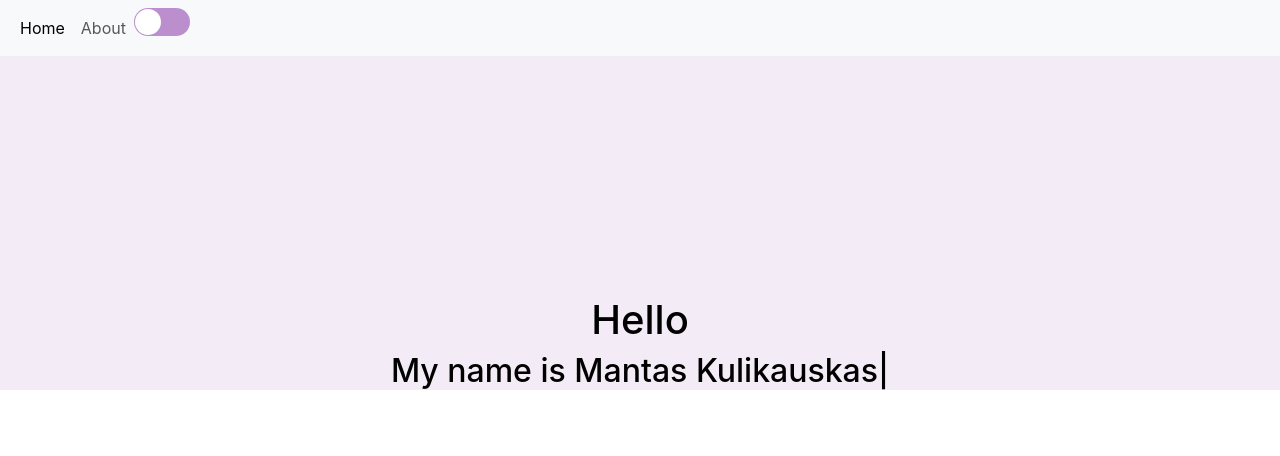
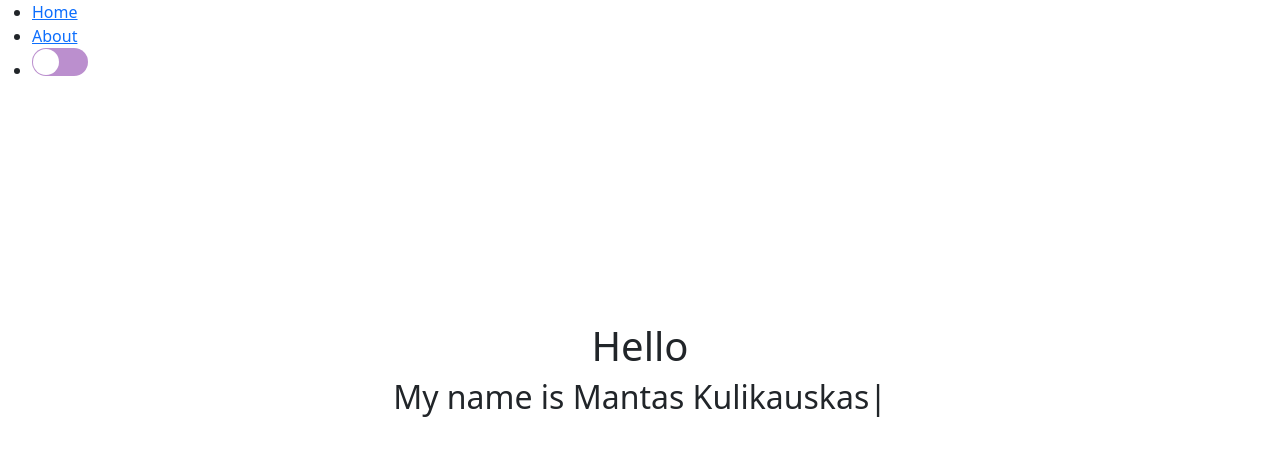
Before and after one commit to MantasKul/MantasKul.github.io, a React (Create React App) app: page / in a window 1280 px wide. Shown: the top 456 px of the page. Built offline with nearby package versions, Linux system fonts and the light colour scheme.

Commit message:
Removed bootstrap usage to prepare for custome styling

```diff
--- a/src/App.js
+++ b/src/App.js
@@ -18,10 +18,8 @@ function App() {
   return (
     <Fragment>
       <ThemeContext.Provider val={{ theme, toggleTheme }}>
-        <div className= "App" id={ theme }>
+        <div className= "app" id={ theme } data-bs-theme={ theme }>
           <Navbar themeToggle={toggleTheme} theme={theme}/>
-
-
 
           <Routes>
             <Route exact path="/" element={<Home />} />
@@ -34,9 +32,3 @@ function App() {
 }
 
 export default App;
-
-/*
-          <div className="switch">
-            <Switch onChange={ toggleTheme } checked={ theme === "dark" } offColor="#bb8fce" onColor="#000000" uncheckedIcon="" checkedIcon=""/>
-          </div>
-          */
--- a/src/components/Home.js
+++ b/src/components/Home.js
@@ -4,7 +4,7 @@ import { TypeAnimation } from 'react-type-animation';
 export const Home = () => {
     return (
         <Fragment>
-            <div className="text-main">
+            <div class="container-sm">
                 <h1>Hello</h1>
                 <h2>My name is&nbsp;
                     <TypeAnimation
--- a/src/components/Navbar.js
+++ b/src/components/Navbar.js
@@ -2,19 +2,24 @@ import { Link } from "react-router-dom";
 import Switch from 'react-switch';
 import React from "react";
 
+import './Navbar.css';
+
 export const Navbar = ({themeToggle, theme}) => {
     return (
-        <nav class="navbar navbar-expand-lg bg-body-tertiary">
-            <div class="container-fluid">
-                <div class="navbar-nav">
-                    <Link class="nav-link active" aria-current="page" to="/">Home</Link>
-                    <Link class="nav-link" to="/about">About</Link>
-
-                    <div className="switch">
-                        <Switch onChange={ themeToggle } checked={ theme === "dark" } offColor="#bb8fce" onColor="#000000" uncheckedIcon="" checkedIcon=""/>
-                    </div>
-                </div>
-            </div>
+        <nav>
+                    <ul>
+                        <li>
+                            <Link to="/">Home</Link>
+                        </li>
+                        <li>
+                            <Link to="/about">About</Link>
+                        </li>
+                        <li>
+                            <div className="switch">
+                                <Switch onChange={ themeToggle } checked={ theme === "dark" } offColor="#bb8fce" onColor="#000000" uncheckedIcon="" checkedIcon=""/>
+                            </div>
+                        </li>
+                    </ul>
         </nav>
     );
 }
--- a/src/index.css
+++ b/src/index.css
@@ -1,13 +1,9 @@
-body {
-  margin: 0;
-  font-family: -apple-system, BlinkMacSystemFont, 'Segoe UI', 'Roboto', 'Oxygen',
-    'Ubuntu', 'Cantarell', 'Fira Sans', 'Droid Sans', 'Helvetica Neue',
-    sans-serif;
-  -webkit-font-smoothing: antialiased;
-  -moz-osx-font-smoothing: grayscale;
-}
-
-code {
-  font-family: source-code-pro, Menlo, Monaco, Consolas, 'Courier New',
-    monospace;
-}
+/*html, body {
+  min-height: 100%;
+  width: 100%;
+  height: 100%;
+  border: solid blue;
+  border-width: thin;
+  overflow:hidden;
+  display:grid;
+}*/
```
Also changed, not shown: src/App.css (+6 -1 lines), src/components/Navbar.css (added), 1 other file (tests, documents, lock files or other folders).
